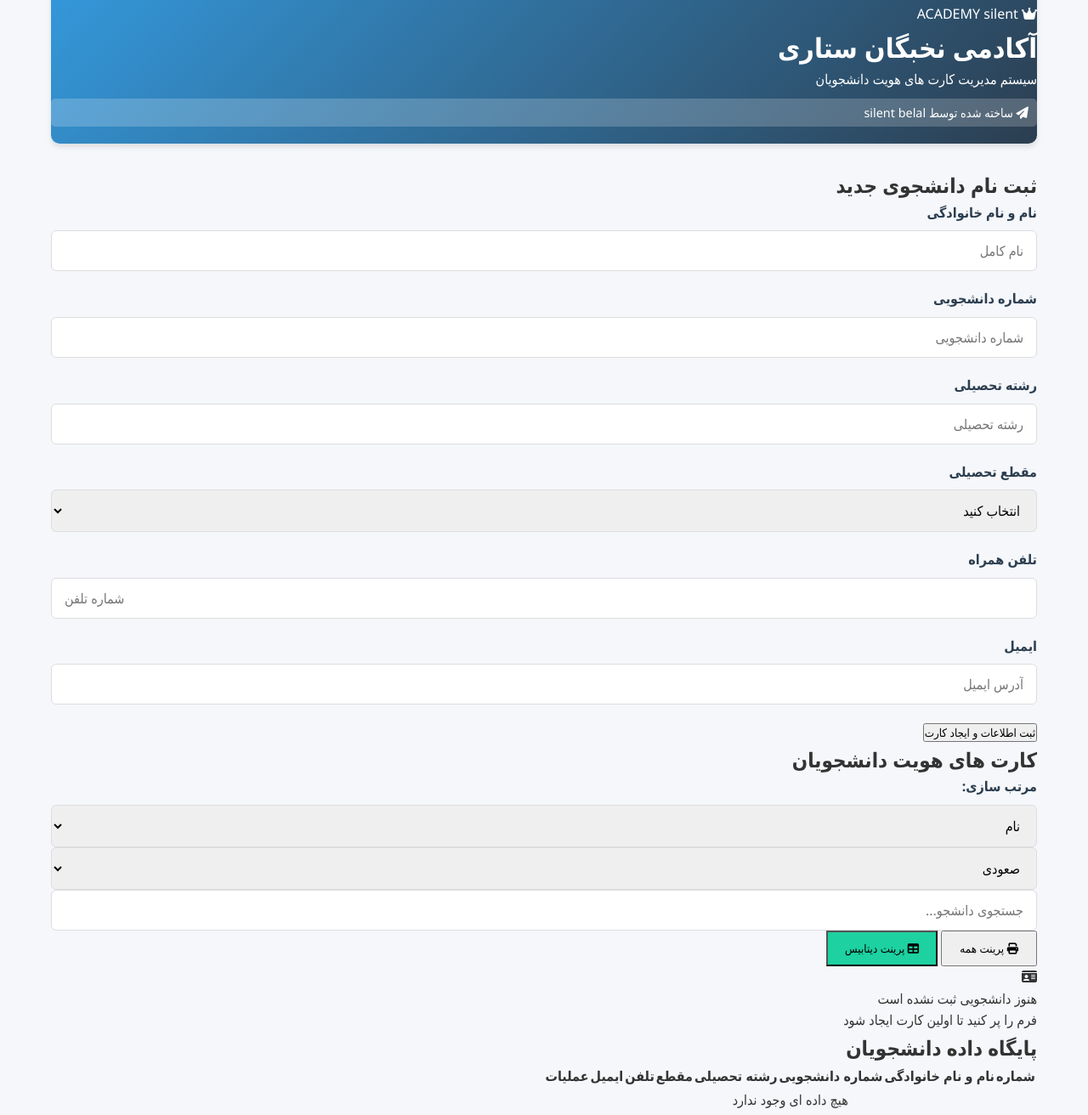
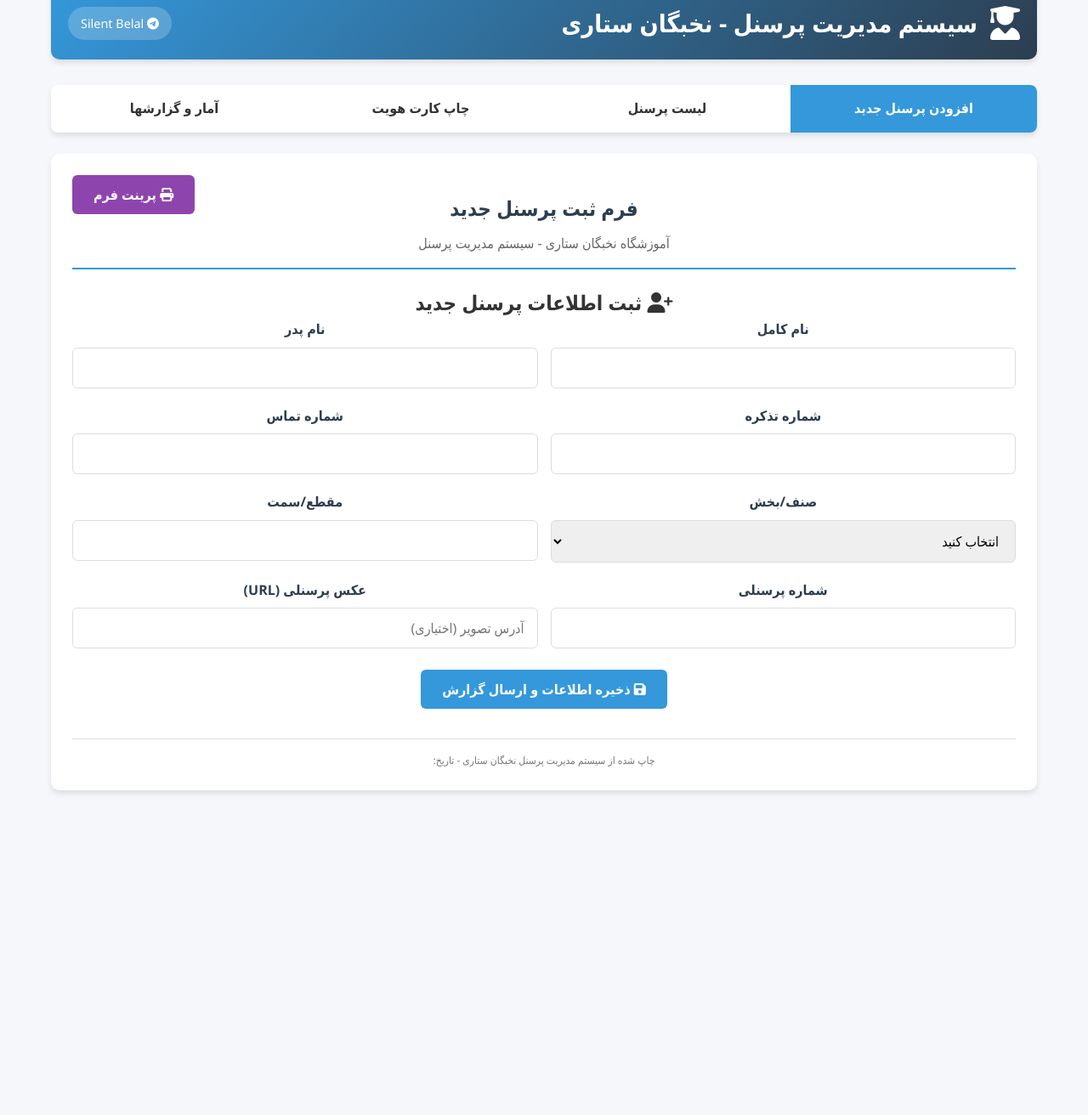
Before and after one commit to Bellalyaqoobi/salaam, a plain HTML site: page p1/index.html in a window 1280 px wide. Shown: the part 36-1348 px from the top of the page at 85% size. After the commit the page ends 1011 px from the top, so only its background shows below. Drawn offline with Linux system fonts and the light colour scheme.

Commit message:
Update index.html

```diff
--- a/p1/index.html
+++ b/p1/index.html
@@ -1,166 +1,226 @@
 <!DOCTYPE html>
 <html lang="fa" dir="rtl">
 <head>
+    <meta charset="UTF-8">
+    <meta name="viewport" content="width=device-width, initial-scale=1.0">
+    <title>سیستم مدیریت پرسنل - نخبگان ستاری</title>
     <link rel="stylesheet" href="style.css">
     <script src="script.js"></script>
-    <meta charset="UTF-8">
-    <meta name="viewport" content="width=device-width, initial-scale=1.0">
-    <title>آکادمی نخبگان ستاری</title>
     <link rel="stylesheet" href="https://cdnjs.cloudflare.com/ajax/libs/font-awesome/6.4.0/css/all.min.css">
 </head>
 <body>
     <div class="container">
         <header>
-            <div class="logo-container">
-                <div class="luxury-logo">
-                    <div class="logo-content">
-                        <i class="fas fa-crown"></i>
-                        <span>ACADEMY</span>
-                        <span>silent</span>
+            <div class="header-content">
+                <div class="logo">
+                    <i class="fas fa-user-graduate"></i>
+                    <h1>سیستم مدیریت پرسنل - نخبگان ستاری</h1>
+                </div>
+                <div class="telegram-info">
+                    <i class="fab fa-telegram"></i>
+                   Silent Belal
+                </div>
+            </div>
+        </header>
+
+        <div class="nav-tabs">
+            <div class="tab active" data-tab="add">افزودن پرسنل جدید</div>
+            <div class="tab" data-tab="list">لیست پرسنل</div>
+            <div class="tab" data-tab="idcard">چاپ کارت هویت</div>
+            <div class="tab" data-tab="stats">آمار و گزارشها</div>
+        </div>
+
+        <div class="notification success" id="success-notification">
+            عملیات با موفقیت انجام شد!
+        </div>
+
+        <div class="notification error" id="error-notification">
+            خطا در انجام عملیات!
+        </div>
+
+        <!-- بخش افزودن پرسنل -->
+        <div class="tab-content active" id="add">
+            <div class="print-actions">
+                <button class="btn btn-print" onclick="printSection('add')">
+                    <i class="fas fa-print"></i> پرینت فرم
+                </button>
+            </div>
+
+            <div class="print-section">
+                <div class="print-header">
+                    <h2>فرم ثبت پرسنل جدید</h2>
+                    <p>آموزشگاه نخبگان ستاری - سیستم مدیریت پرسنل</p>
+                </div>
+
+                <h2><i class="fas fa-user-plus"></i> ثبت اطلاعات پرسنل جدید</h2>
+                <form id="personnel-form">
+                    <div class="form-row">
+                        <div class="form-group">
+                            <label for="fullName">نام کامل</label>
+                            <input type="text" id="fullName" required>
+                        </div>
+                        <div class="form-group">
+                            <label for="fatherName">نام پدر</label>
+                            <input type="text" id="fatherName" required>
+                        </div>
+                    </div>
+
+                    <div class="form-row">
+                        <div class="form-group">
+                            <label for="idNumber">شماره تذکره</label>
+                            <input type="text" id="idNumber" required>
+                        </div>
+                        <div class="form-group">
+                            <label for="phone">شماره تماس</label>
+                            <input type="tel" id="phone" required>
+                        </div>
+                    </div>
+
+                    <div class="form-row">
+                        <div class="form-group">
+                            <label for="department">صنف/بخش</label>
+                            <select id="department" required>
+                                <option value="">انتخاب کنید</option>
+                                <option value="مدیریت">مدیریت</option>
+                                <option value="آموزش">آموزش</option>
+                                <option value="اداری">اداری</option>
+                                <option value="مالی">مالی</option>
+                                <option value="فنی">فنی</option>
+                            </select>
+                        </div>
+                        <div class="form-group">
+                            <label for="position">مقطع/سمت</label>
+                            <input type="text" id="position" required>
+                        </div>
+                    </div>
+
+                    <div class="form-row">
+                        <div class="form-group">
+                            <label for="personalNumber">شماره پرسنلی</label>
+                            <input type="text" id="personalNumber" required>
+                        </div>
+                        <div class="form-group">
+                            <label for="photo">عکس پرسنلی (URL)</label>
+                            <input type="text" id="photo" placeholder="آدرس تصویر (اختیاری)">
+                        </div>
+                    </div>
+
+                    <button type="submit" class="btn btn-primary">
+                        <i class="fas fa-save"></i> ذخیره اطلاعات و ارسال گزارش
+                    </button>
+                </form>
+
+                <div class="print-footer">
+                    <p>چاپ شده از سیستم مدیریت پرسنل نخبگان ستاری - تاریخ: <span id="print-date-add"></span></p>
                 </div>
             </div>
         </div>
-            <h1>آکادمی نخبگان ستاری</h1>
-            <p>سیستم مدیریت کارت های هویت دانشجویان</p>
-            <p style="font-size: 0.9rem; margin-top: 10px; background: rgba(255,255,255,0.2); padding: 5px 10px; border-radius: 5px;">
-                <i class="fas fa-paper-plane"></i> ساخته شده توسط silent belal
-            </p>
-        </header>
 
-        <div class="content">
-            <section class="form-section">
-                <h2>ثبت نام دانشجوی جدید</h2>
-                <form id="student-form">
+        <!-- بخش لیست پرسنل -->
+        <div class="tab-content" id="list">
+            <div class="print-actions">
+                <button class="btn btn-print" onclick="printSection('list')">
+                    <i class="fas fa-print"></i> پرینت لیست
+                </button>
+            </div>
+
+            <div class="print-section">
+                <div class="print-header">
+                    <h2>لیست کامل پرسنل</h2>
+                    <p>آموزشگاه نخبگان ستاری - سیستم مدیریت پرسنل</p>
+                </div>
+
+                <h2><i class="fas fa-list"></i> لیست پرسنل ثبت شده</h2>
+                <div class="search-box">
+                    <input type="text" id="searchInput" placeholder="جستجو در بین پرسنل...">
+                </div>
+                <div class="personnel-list" id="personnelList">
+                    <!-- لیست پرسنل به صورت داینامیک پر میشود -->
+                </div>
+
+                <div class="print-footer">
+                    <p>چاپ شده از سیستم مدیریت پرسنل نخبگان ستاری - تاریخ: <span id="print-date-list"></span></p>
+                </div>
+            </div>
+        </div>
+
+        <!-- بخش کارت هویت -->
+        <div class="tab-content" id="idcard">
+            <div class="print-actions">
+                <button class="btn btn-print" onclick="printSection('idcard')">
+                    <i class="fas fa-print"></i> پرینت کارت
+                </button>
+            </div>
+
+            <div class="print-section">
+                <div class="print-header">
+                    <h2>کارت هویت پرسنل</h2>
+                    <p>آموزشگاه نخبگان ستاری - سیستم مدیریت پرسنل</p>
+                </div>
+
+                <h2><i class="fas fa-id-card"></i> چاپ کارت هویت پرسنل</h2>
                 <div class="form-group">
-                        <label for="name">نام و نام خانوادگی</label>
-                        <input type="text" id="name" required placeholder="نام کامل">
-                    </div>
-                    <div class="form-group">
-                        <label for="student-id">شماره دانشجویی</label>
-                        <input type="text" id="student-id" required placeholder="شماره دانشجویی">
-                    </div>
-                    <div class="form-group">
-                        <label for="field">رشته تحصیلی</label>
-                        <input type="text" id="field" required placeholder="رشته تحصیلی">
-                    </div>
-                    <div class="form-group">
-                        <label for="level">مقطع تحصیلی</label>
-                        <select id="level" required>
-                            <option value="">انتخاب کنید</option>
-                            <option value="فن بیان">فن بیان</option>
-                            <option value="خبرنگاری شش ماه">خبرنگاری شش ماه </option>
-                            <option value="ژورنالیزم حرفوی">ژورنالیزم حرفوی</option>
-                            <option value="روانشناسی تاریک">روانشناسی تاریک</option>
-                            <option value="دکلمه">دکلمه</option>
-                            <option value=" صدا سازی"> صدا سازی</option>
-                            <option value="ارتباطات">ارتباطات</option>
+                    <label for="personnelSelect">انتخاب پرسنل برای چاپ کارت</label>
+                    <select id="personnelSelect">
+                        <option value="">یک پرسنل را انتخاب کنید</option>
                     </select>
                 </div>
-                    <div class="form-group">
-                        <label for="phone">تلفن همراه</label>
-                        <input type="tel" id="phone" required placeholder="شماره تلفن">
+
+                <div id="idCardContainer">
+                    <!-- کارت هویت به صورت داینامیک پر میشود -->
                 </div>
-                    <div class="form-group">
-                        <label for="email">ایمیل</label>
-                        <input type="email" id="email" required placeholder="آدرس ایمیل">
+
+                <div class="print-footer">
+                    <p>چاپ شده از سیستم مدیریت پرسنل نخبگان ستاری - تاریخ: <span id="print-date-idcard"></span></p>
                 </div>
-                    <button type="submit">ثبت اطلاعات و ایجاد کارت</button>
-                </form>
-            </section>
+            </div>
+        </div>
 
-            <section class="cards-section">
-                <h2>کارت های هویت دانشجویان</h2>
-                <div class="controls">
-                    <div class="sort-controls">
-                        <label for="sort-by">مرتب سازی:</label>
-                        <select id="sort-by">
-                            <option value="name">نام</option>
-                            <option value="studentId">شماره دانشجویی</option>
-                            <option value="field">رشته تحصیلی</option>
-                        </select>
-                        <select id="sort-order">
-                            <option value="asc">صعودی</option>
-                            <option value="desc">نزولی</option>
-                        </select>
-                    </div>
-                    <div class="search-controls">
-                        <input type="text" id="search-input" placeholder="جستجوی دانشجو...">
-                    </div>
-                    <div>
-                        <button type="button" id="print-all-btn" style="width: auto; padding: 10px 20px;">
-                            <i class="fas fa-print"></i> پرینت همه
-                        </button>
-                        <button type="button" id="print-db-btn" style="width: auto; padding: 10px 20px; background: #1dd1a1;">
-                            <i class="fas fa-table"></i> پرینت دیتابیس
+        <!-- بخش آمار و گزارشها -->
+        <div class="tab-content" id="stats">
+            <div class="print-actions">
+                <button class="btn btn-print" onclick="printSection('stats')">
+                    <i class="fas fa-print"></i> پرینت آمار
                 </button>
             </div>
+
+            <div class="print-section">
+                <div class="print-header">
+                    <h2>گزارش آماری سیستم</h2>
+                    <p>آموزشگاه نخبگان ستاری - سیستم مدیریت پرسنل</p>
                 </div>
-                <div class="student-cards" id="student-cards">
-                    <div class="empty-state">
-                        <i class="fas fa-id-card"></i>
-                        <p>هنوز دانشجویی ثبت نشده است</p>
-                        <p>فرم را پر کنید تا اولین کارت ایجاد شود</p>
+
+                <h2><i class="fas fa-chart-bar"></i> آمار و گزارشها</h2>
+
+                <div class="stats">
+                    <div class="stat-card">
+                        <i class="fas fa-users fa-2x"></i>
+                        <div class="stat-number" id="totalPersonnel">0</div>
+                        <div class="stat-title">تعداد کل پرسنل</div>
+                    </div>
+                    <div class="stat-card">
+                        <i class="fas fa-chalkboard-teacher fa-2x"></i>
+                        <div class="stat-number" id="educationCount">0</div>
+                        <div class="stat-title">پرسنل آموزشی</div>
+                    </div>
+                    <div class="stat-card">
+                        <i class="fas fa-id-card fa-2x"></i>
+                        <div class="stat-number" id="idCardsPrinted">0</div>
+                        <div class="stat-title">کارت چاپ شده</div>
                     </div>
                 </div>
-            </section>
+
+                <div class="form-group">
+                    <button class="btn btn-success" id="sendReportBtn">
+                        <i class="fab fa-telegram"></i> ارسال گزارش به تلگرام
+                    </button>
                 </div>
 
-        <section class="database-section">
-            <h2>پایگاه داده دانشجویان</h2>
-            <div style="overflow-x: auto;">
-                <table class="database-table">
-                    <thead>
-                        <tr>
-                            <th>شماره</th>
-                            <th>نام و نام خانوادگی</th>
-                            <th>شماره دانشجویی</th>
-                            <th>رشته تحصیلی</th>
-                            <th>مقطع</th>
-                            <th>تلفن</th>
-                            <th>ایمیل</th>
-                            <th>عملیات</th>
-                        </tr>
-                    </thead>
-                    <tbody id="database-table-body">
-                        <tr>
-                            <td colspan="8" style="text-align: center;">هیچ داده ای وجود ندارد</td>
-                        </tr>
-                    </tbody>
-                </table>
+                <div class="print-footer">
+                    <p>چاپ شده از سیستم مدیریت پرسنل نخبگان ستاری - تاریخ: <span id="print-date-stats"></span></p>
                 </div>
-        </section>
             </div>
-
-    <!-- بخش مخصوص پرینت کارت ها -->
-    <div id="print-section" style="display: none;">
-        <div class="print-header">
-            <h2>کارت های هویت دانشجویان - آکادمی نخبگان ستاری</h2>
-            <p>تاریخ پرینت: <span id="print-date"></span></p>
         </div>
-        <div class="print-controls no-print">
-            <button id="print-btn" onclick="window.print()"><i class="fas fa-print"></i> پرینت کارت ها</button>
-            <button id="close-print" onclick="closePrintView()"><i class="fas fa-times"></i> بستن نمای پرینت</button>
     </div>
-        <div id="print-cards-container"></div>
-    </div>
-
-    <!-- بخش مخصوص پرینت دیتابیس -->
-    <div id="print-db-section" style="display: none;">
-        <div class="print-header">
-            <h2>پایگاه داده دانشجویان - آکادمی نخبگان ستاری</h2>
-            <p>تاریخ پرینت: <span id="print-db-date"></span></p>
-        </div>
-        <div class="print-db-controls no-print">
-            <button id="print-db-btn" onclick="window.print()"><i class="fas fa-print"></i> پرینت دیتابیس</button>
-            <button id="close-print-db" onclick="closePrintDbView()"><i class="fas fa-times"></i> بستن نمای پرینت</button>
-        </div>
-        <div class="db-print-container" id="print-db-container"></div>
-    </div>
-
-    <!-- وضعیت ارسال به تلگرام -->
-    <div id="telegram-status" class="telegram-status"></div>
-
-
-
 </body>
 </html>
```
Lines whose indentation alone changed are shown as unchanged.
